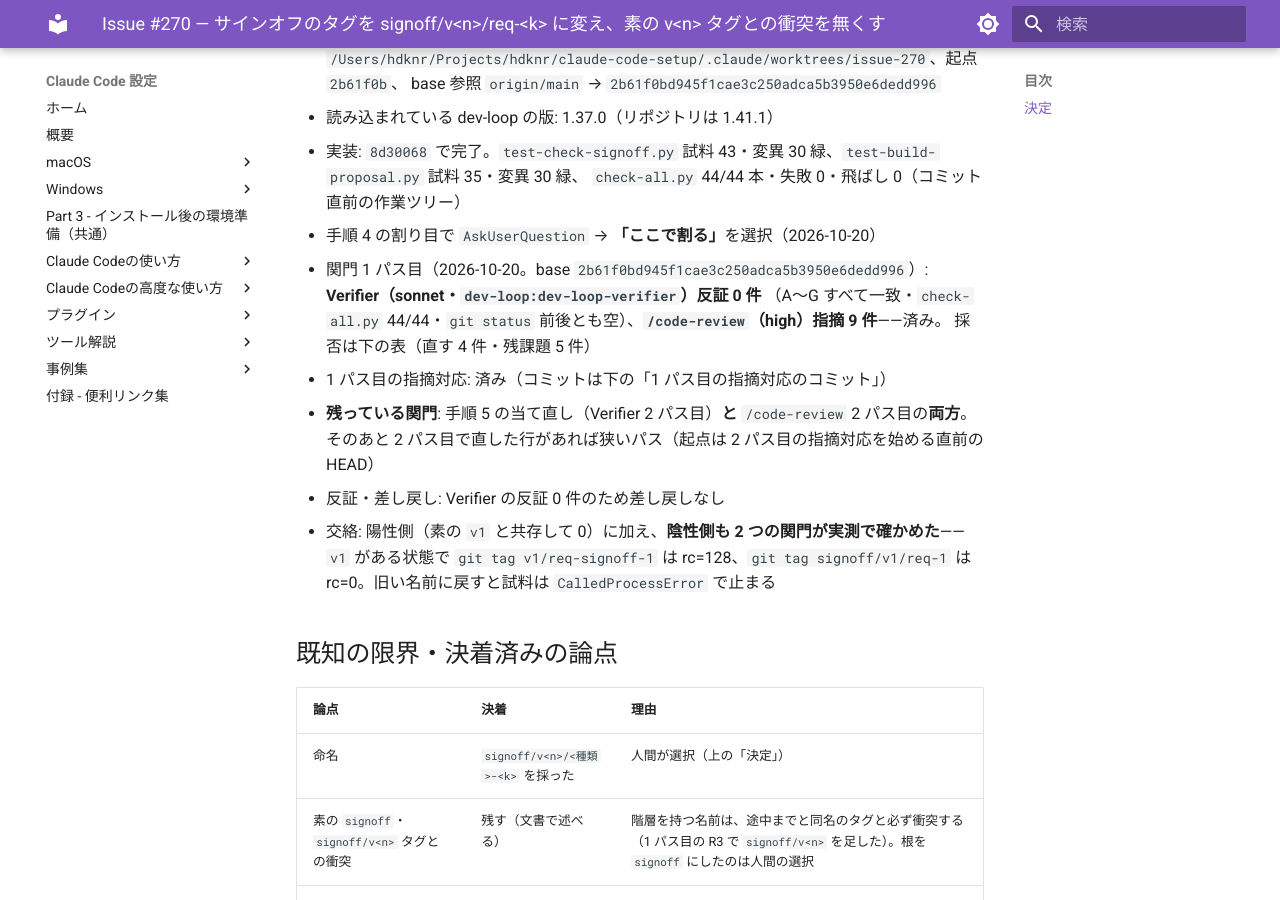
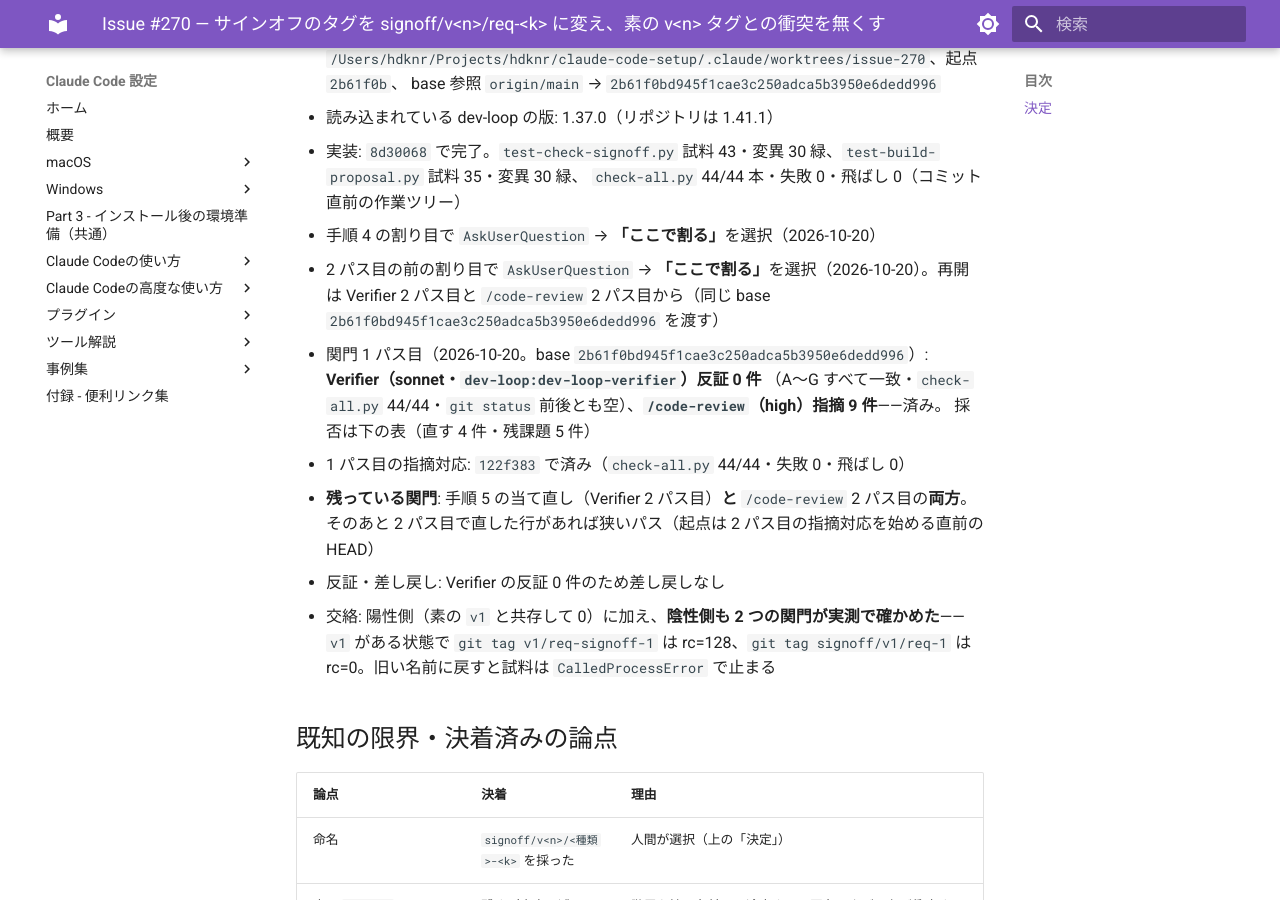
Before and after one commit to hdknr/claude-code-setup, an MkDocs documentation site: the page built from docs/plans/issue-270.md, in a window 1280 px wide and 900 px high, scrolled down 2970 px. Built offline with MkDocs 1.6.1 and Material for MkDocs 9.7.7, drawn with Linux system fonts in a browser that asks for light colours.

Commit message:
docs(plans): #270 の 1 パス目の結果と 2 つ目の割り目を記録する
Refs #270

Co-Authored-By: Claude Opus 5.5 <noreply@anthropic.com>

```diff
--- a/docs/plans/issue-270.md
+++ b/docs/plans/issue-270.md
@@ -69,10 +69,12 @@ main への merge → GitHub Pages の自動デプロイ（`docs/plugins/index.m
 - 実装: `8d30068` で完了。`test-check-signoff.py` 試料 43・変異 30 緑、`test-build-proposal.py` 試料 35・変異 30 緑、
   `check-all.py` 44/44 本・失敗 0・飛ばし 0（コミット直前の作業ツリー）
 - 手順 4 の割り目で `AskUserQuestion` → **「ここで割る」**を選択（2026-10-20）
+- 2 パス目の前の割り目で `AskUserQuestion` → **「ここで割る」**を選択（2026-10-20）。再開は Verifier 2 パス目と
+  `/code-review` 2 パス目から（同じ base `2b61f0bd945f1cae3c250adca5b3950e6dedd996` を渡す）
 - 関門 1 パス目（2026-10-20。base `2b61f0bd945f1cae3c250adca5b3950e6dedd996`）: **Verifier（sonnet・`dev-loop:dev-loop-verifier`）反証 0 件**
   （A〜G すべて一致・`check-all.py` 44/44・`git status` 前後とも空）、**`/code-review`（high）指摘 9 件**——済み。
   採否は下の表（直す 4 件・残課題 5 件）
-- 1 パス目の指摘対応: 済み（コミットは下の「1 パス目の指摘対応のコミット」）
+- 1 パス目の指摘対応: `122f383` で済み（`check-all.py` 44/44・失敗 0・飛ばし 0）
 - **残っている関門**: 手順 5 の当て直し（Verifier 2 パス目）**と** `/code-review` 2 パス目の**両方**。
   そのあと 2 パス目で直した行があれば狭いパス（起点は 2 パス目の指摘対応を始める直前の HEAD）
 - 反証・差し戻し: Verifier の反証 0 件のため差し戻しなし
```
